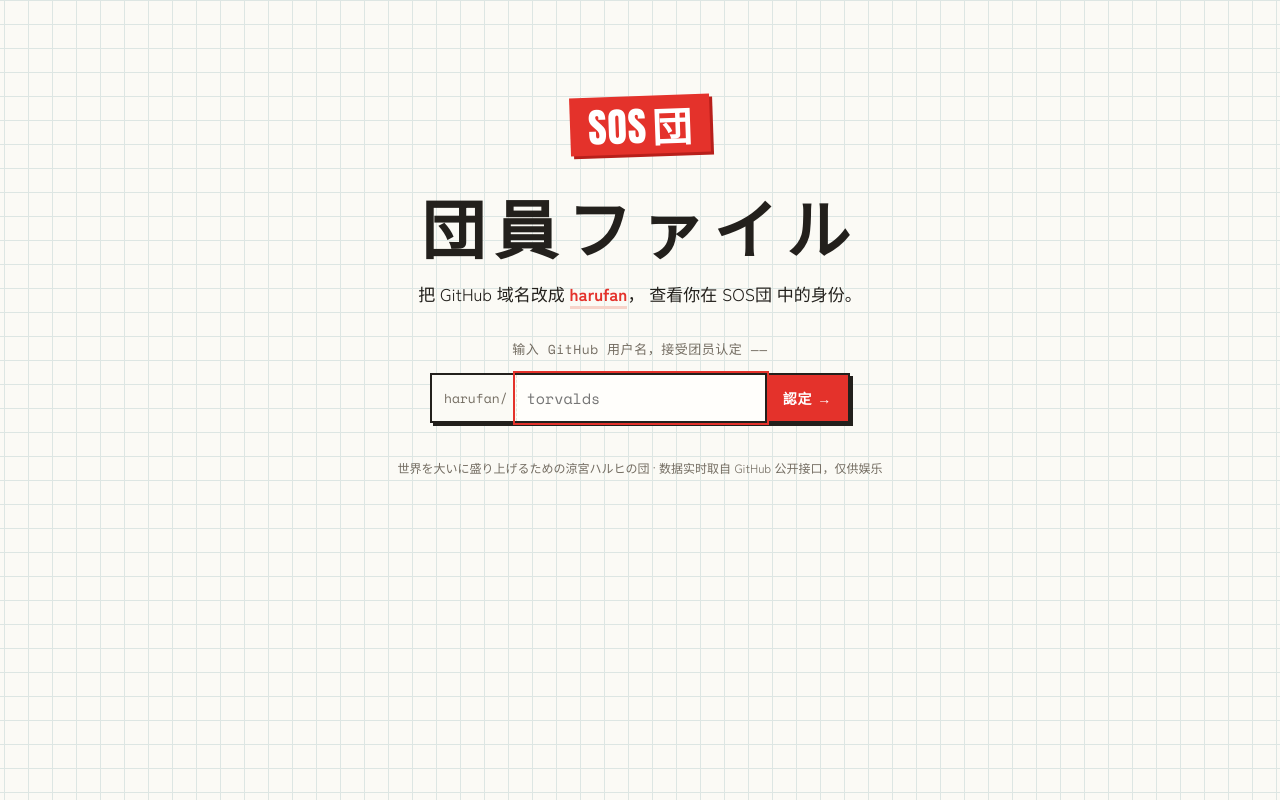
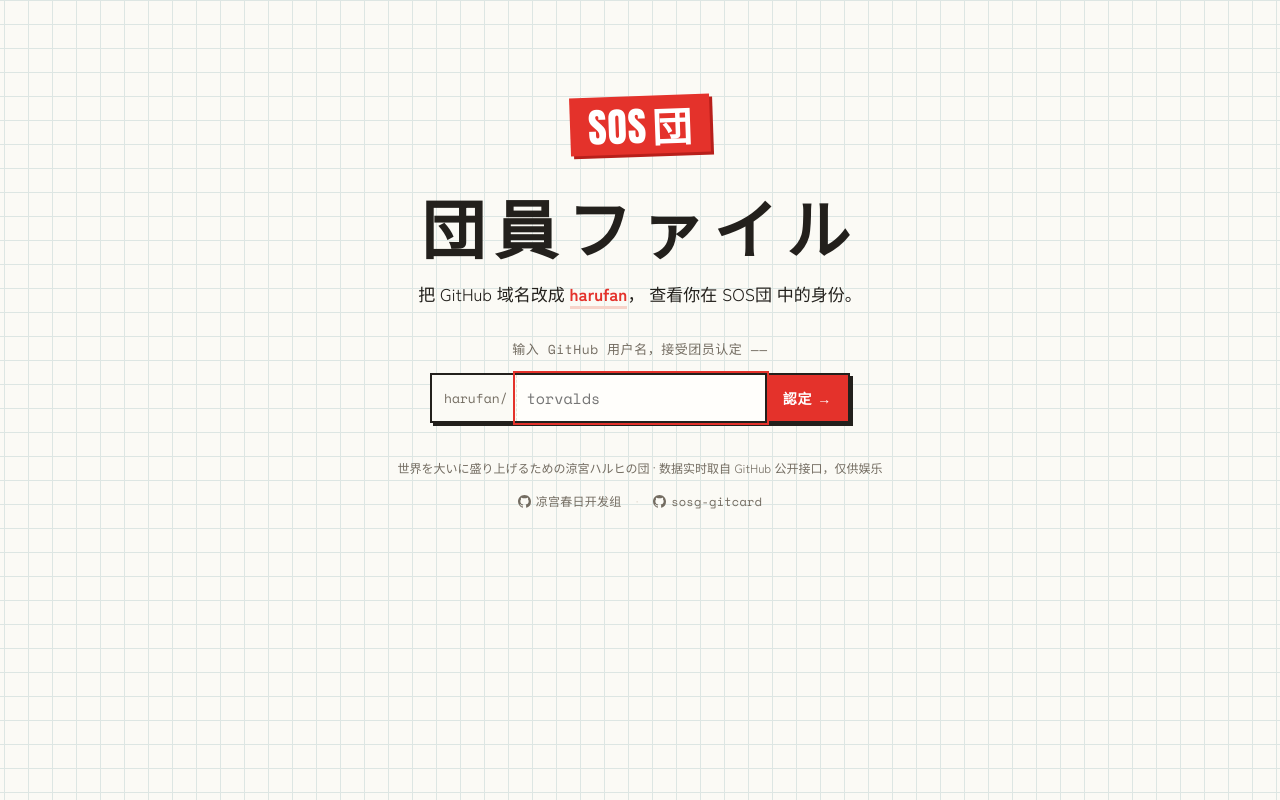
Before and after one commit to Haruhi-Labs/sosg-gitcard, a website built with Vite: page index.html in a window 1280 px wide. Built offline with nearby package versions, Linux system fonts and the light colour scheme.

Commit message:
feat: link Haruhi-Labs org and repo in the landing footer

```diff
--- a/src/render.ts
+++ b/src/render.ts
@@ -89,6 +89,7 @@
 // ——————————————————— 落地页 ———————————————————
 
 export function renderLanding(root: HTMLElement, navigate: Navigate) {
+  const gh = `<svg class="gh-mark" viewBox="0 0 16 16" width="13" height="13" aria-hidden="true"><path fill="currentColor" d="M8 0C3.58 0 0 3.58 0 8c0 3.54 2.29 6.53 5.47 7.59.4.07.55-.17.55-.38 0-.19-.01-.82-.01-1.49-2.01.37-2.53-.49-2.69-.94-.09-.23-.48-.94-.82-1.13-.28-.15-.68-.52-.01-.53.63-.01 1.08.58 1.23.82.72 1.21 1.87.87 2.33.66.07-.52.28-.87.51-1.07-1.78-.2-3.64-.89-3.64-3.95 0-.87.31-1.59.82-2.15-.08-.2-.36-1.02.08-2.12 0 0 .67-.21 2.2.82a7.6 7.6 0 0 1 2-.27c.68 0 1.36.09 2 .27 1.53-1.04 2.2-.82 2.2-.82.44 1.1.16 1.92.08 2.12.51.56.82 1.27.82 2.15 0 3.07-1.87 3.75-3.65 3.95.29.25.54.73.54 1.48 0 1.07-.01 1.93-.01 2.2 0 .21.15.46.55.38A8.01 8.01 0 0 0 16 8c0-4.42-3.58-8-8-8Z"/></svg>`;
   root.innerHTML = `
     <main class="landing">
       <div class="landing-emblem">SOS<span>団</span></div>
@@ -103,6 +104,11 @@
         世界を大いに盛り上げるための涼宮ハルヒの団 ·
         数据实时取自 GitHub 公开接口，仅供娱乐
       </p>
+      <footer class="landing-foot">
+        <a class="landing-link" href="https://github.com/Haruhi-Labs" target="_blank" rel="noopener noreferrer">${gh}凉宫春日开发组</a>
+        <span class="landing-dot" aria-hidden="true">·</span>
+        <a class="landing-link" href="https://github.com/Haruhi-Labs/sosg-gitcard" target="_blank" rel="noopener noreferrer">${gh}sosg-gitcard</a>
+      </footer>
     </main>`;
   bindSearch(root, navigate);
 }
--- a/src/style.css
+++ b/src/style.css
@@ -127,6 +127,46 @@
   font-size: 12px;
   line-height: 1.8;
   color: var(--ink-soft);
+}
+
+.landing-foot {
+  display: flex;
+  align-items: center;
+  justify-content: center;
+  flex-wrap: wrap;
+  gap: 6px 12px;
+  margin-top: 14px;
+  font-family: var(--f-mono);
+  font-size: 12px;
+  letter-spacing: 0.02em;
+}
+
+.landing-link {
+  display: inline-flex;
+  align-items: center;
+  gap: 5px;
+  color: var(--ink-soft);
+  text-decoration: none;
+  border-bottom: 1px solid transparent;
+  transition: color 0.15s ease, border-color 0.15s ease;
+}
+
+.landing-link:hover {
+  color: var(--sos-red);
+  border-bottom-color: currentColor;
+}
+
+.landing-link:focus-visible {
+  outline: 2px solid var(--sos-red);
+  outline-offset: 3px;
+}
+
+.landing-link .gh-mark {
+  flex-shrink: 0;
+}
+
+.landing-dot {
+  color: var(--line);
 }
 
 /* ─────────────── 检索框 ─────────────── */
```
